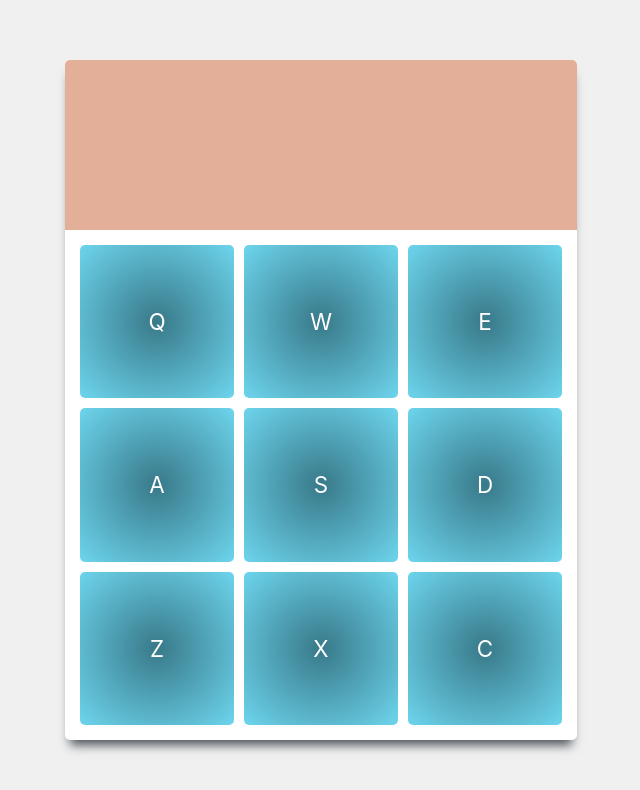
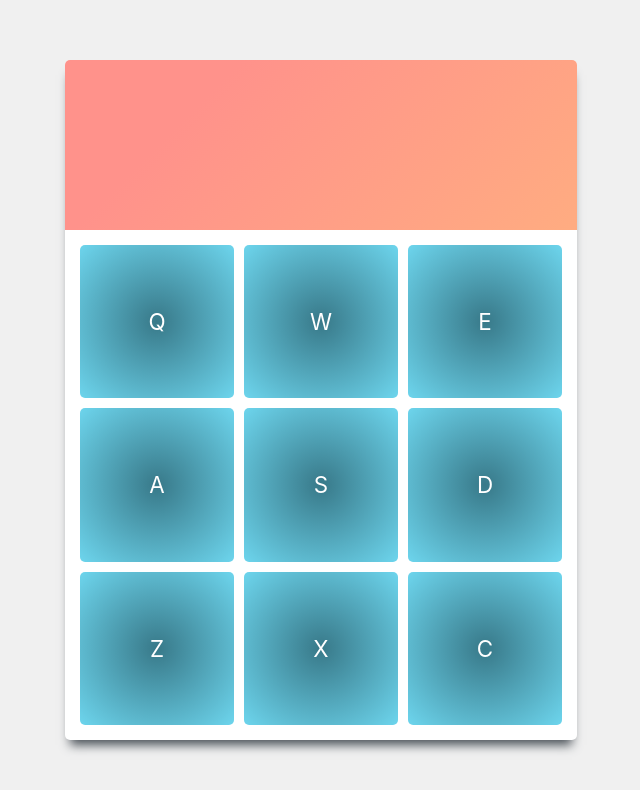
Before and after one commit to nataliecardot/beat-machine, a React (Create React App) app: page / in a window 1280 px wide. Shown: the top 790 px of the page, without its empty margins (319-959 px from the left). Built offline with nearby package versions, Linux system fonts and the light colour scheme.

Commit message:
Change display background

```diff
--- a/src/App.scss
+++ b/src/App.scss
@@ -28,7 +28,8 @@ $border-radius: 5px;
 
 .display {
   grid-area: display;
-  background-color: #db9476bd;
+  background-color: #ffac81;
+  background-image: linear-gradient(315deg, #ffac81 0%, #ff928b 74%);
   border-radius: 5px 5px 0 0;
 }
 
```
